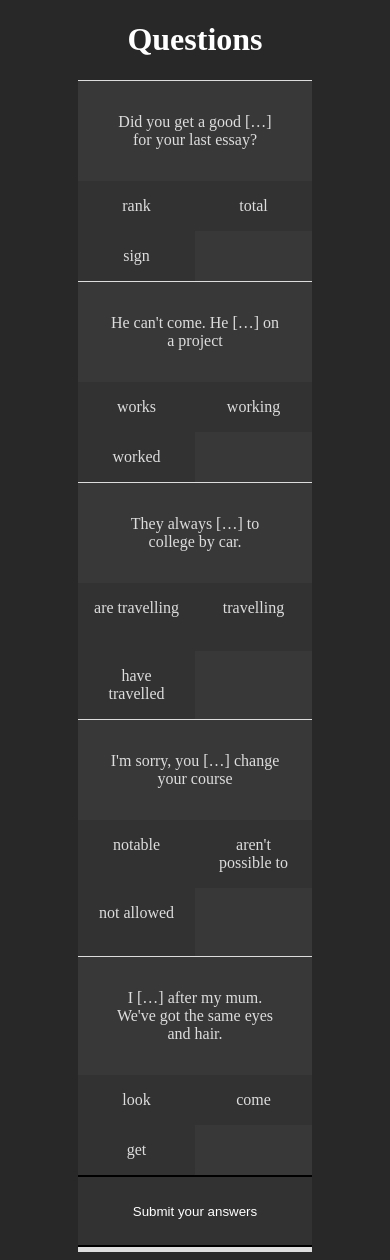
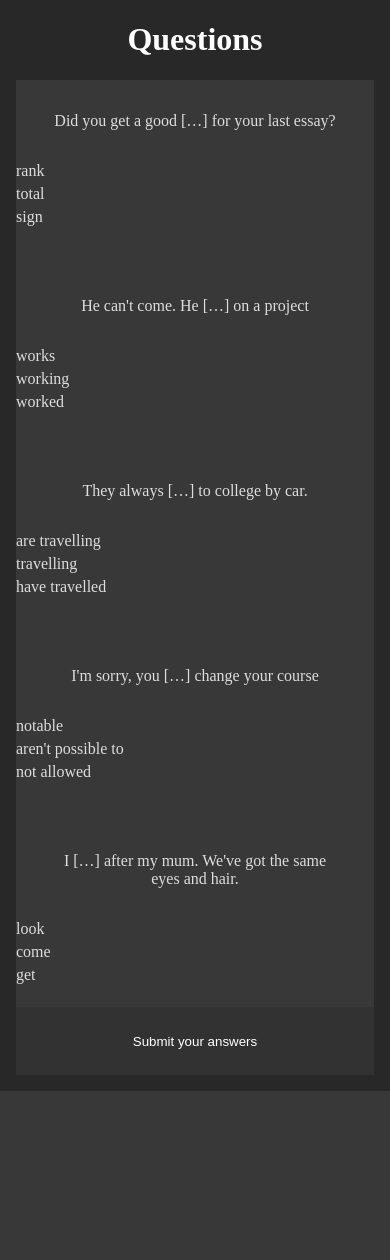
Before and after one commit to manusdextra/testcenter, a Flask app: page / in a window 390 px wide. After the commit the page ends 1091 px from the top, so only its background shows below. Run offline with Flask 2, Linux system fonts and the light colour scheme.

Commit message:
Rearrange columns on resize

```diff
--- a/static/styles.css
+++ b/static/styles.css
@@ -11,21 +11,19 @@
 body {
     background-color: var(--darkblack);
     color: var(--whiteish);
-    max-width: 60%;
+    width: 80%;
     margin-left: auto;
     margin-right: auto;
 }
 
-h1, a {
+h1, a, label {
     color: var(--brightwhite);
-    text-decoration: none;
     text-align: center;
 }
 
 .question {
     background-color: var(--lightblack);
-    border-style: solid none;
-    border-width: 1px 0;
+    margin: 1em 0;
 }
 
 .gap {
@@ -38,37 +36,52 @@
     display: grid;
     grid-template-columns: 1fr 1fr;
     grid-template-rows: 1fr 1fr;
+    gap: 5px;
     grid-auto-flow: row;
 }
 
-.choice {
-    background-color: var(--blackish);
-    text-align: center;
+@media only screen and (max-width: 600px) {
+    /* rearrange buttons on smaller screens */
+    body {
+        width: auto;
+        margin-left: 1em;
+        margin-right: 1em;
+    }
+
+    .fill {
+        grid-template-columns: 1fr;
+        grid-template-rows: repeat(4, 1fr);
+    }
+}
+
+input[type=radio] {
+    /* make the layout ignore the space for the button and use label instead */
+    display: none;
+    /* hide radio button */
+    appearance: none;
+    opacity: 0;
+}
+
+label {
+    background-color:var(--darkgray);
     padding: 1em;
 }
 
-.choice input {
-    /* hide radio button */
-    opacity: 0;
-    position: absolute;
+label:hover{
+    background-color:var(--grayish);
 }
 
-.choice input:checked {
+input[type=radio]:checked + label{
     background-color:var(--whiteish);
-}
-
-.choice:hover {
-    background-color:var(--darkgray);
+    color:var(--blackish);
 }
 
 input[type=submit] {
     background-color:var(--blackish);
     color:var(--brightwhite);
-    border-style: solid none;
     padding: 2em;
-    margin-left: auto;
-    margin-right: auto;
-    width: 100%
+    width: 100%;
+    border: 0;
 }
 input[type=submit]:hover {
     background-color:var(--darkgray);
```
